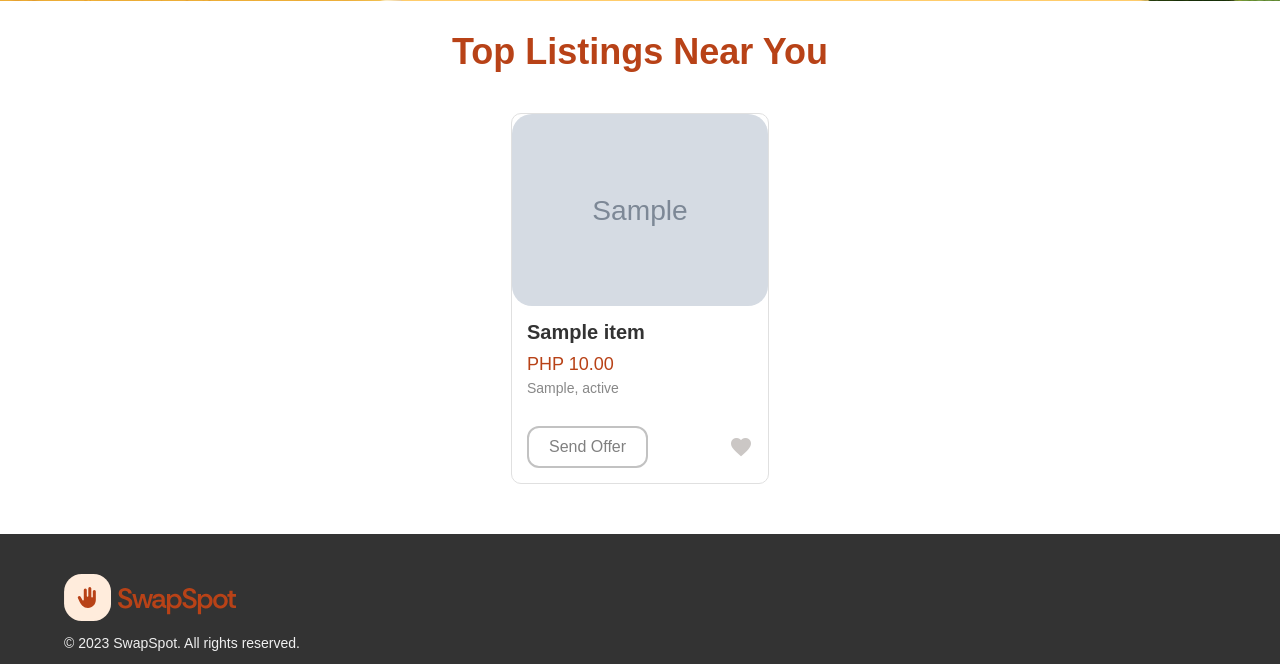
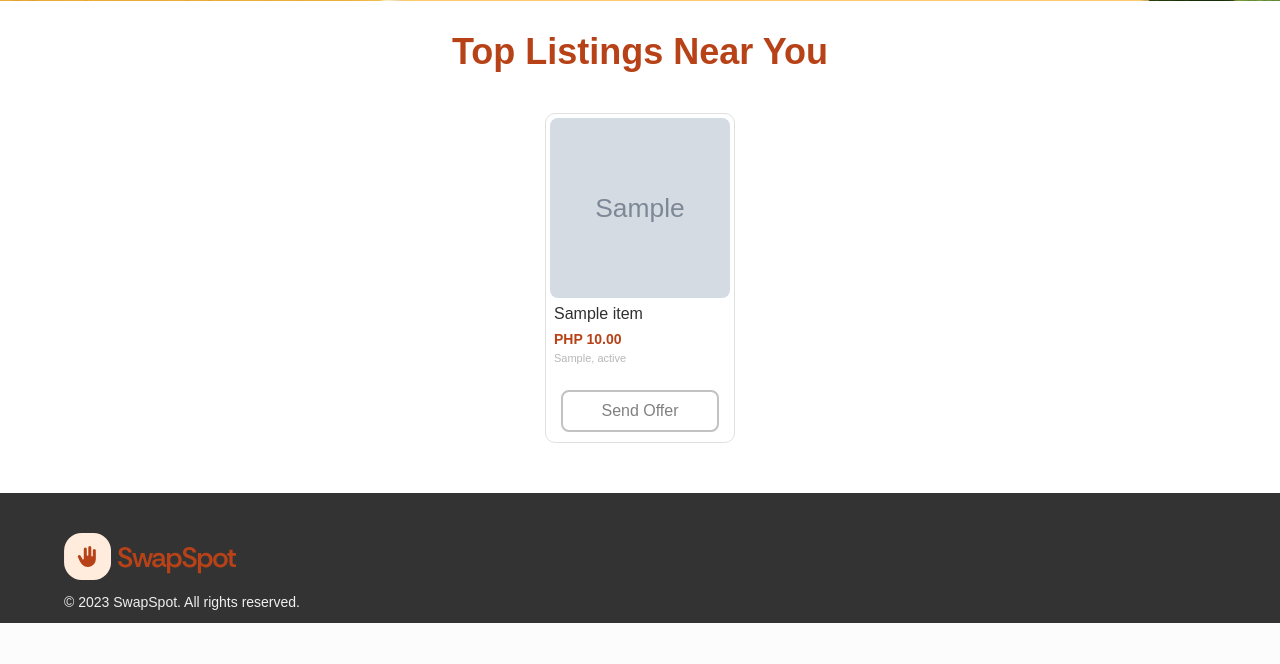
Before and after one commit to MasuRii/ItemExchangeApplication, a Django app: page /homepage/ in a window 1280 px wide. Shown: the part 575-1239 px from the top of the page. After the commit the page ends 1198 px from the top, so only its background shows below. Run offline with Django 5.2, Linux system fonts and the light colour scheme; a user stored in the database is signed in; tables that the repository leaves empty hold one stand-in row (values such as "Sample post"); grey boxes marked "Sample" are stand-in pictures.

Commit message:
UI UPDATEE
-fixed profile listing container
-fixed homepage listing container

```diff
--- a/static/css/homepage.css
+++ b/static/css/homepage.css
@@ -255,14 +255,14 @@ section h2 {
 }
 
 .product-card {
-	background-color: #FFFFFF;
+    background-color: #ffffff;
     border: 1px solid #E0E0E0;
     border-radius: 10px;
-	width: calc(25% - 30px);
-	display: flex;
-	flex-direction: column;
-	overflow: hidden;
-	position: relative;
+    width: 190px; /* Fixed width */
+    height: 330px; /* Fixed height */
+    flex-direction: column; /* Stack content vertically */
+    position: static;
+    overflow: hidden; /* Prevent content overflow */
 }
 
 .explore-discover {
@@ -270,65 +270,76 @@ section h2 {
 }
 
 .product-card img {
-	width: 100%;
-	height: auto;
-	object-fit: cover;
-	border-radius: 20px;
+    width: 188px;
+    height: 188px; /* Maintain frame size */
+    object-fit: cover; /* Scale and crop image to fit frame */
+    border-radius: 12px;
     box-shadow: none;
+    padding: 4px;
 }
 
 .card-content {
-	padding: 15px;
-	flex-grow: 1;
+    padding: 8px;
+    flex-grow: 1; /* Ensure content section grows to fill available space */
+    margin-bottom: 3px;
 }
 
-.product-card h3 {
-	font-size: 20px;
-	margin-bottom: 10px;
-	color: #333333;
+.title {
+    font-size: 16px;
+    color: #303030;
+    margin-bottom: 8px;
+    margin-top: -10px;
+
+    display: block;
+    width: calc(100% - 8px); /* Accounts for padding/margin */
+    white-space: nowrap; /* Prevents text from wrapping */
+    overflow: hidden; /* Hides overflow */
+    text-overflow: ellipsis; /* Adds ellipsis for overflowing text */
+
+    display: -webkit-box;
+    -webkit-line-clamp: 1; /* Limit to 1 line */
+    -webkit-box-orient: vertical; /* Set the box layout for a single line of text */
+    line-height: 1.2; /* Adjust line height for better control */
+    max-height: 1.2em; /* Limit to a single line height */
 }
 
 .product-card .price {
-	font-size: 18px;
+    font-size: 14px;
+	font-weight: bold;
     color: #B84217;
     margin-bottom: 5px;
 }
 
 .product-card .location {
-	font-size: 14px;
-	color: #888888;
+    font-size: 11px;
+    color: #b7b7b7;
+    margin-bottom: auto; /* Allow the location text to take up space */
 }
 
 
 .card-actions {
+    margin-top: auto; /* Push actions to the bottom */
+    padding: 15px;
     display: flex;
-	justify-content: space-between;
-	align-items: center;
-	padding: 15px;
-	gap: 10px;
+    justify-content: center; /* Center-align button */
 }
 
 .send-offer-btn {
     background-color: transparent;
-	color: #808080;
-	/* Grey text by default */
-	border: 2px solid #c2c2c2;
-	/* Grey border by default */
-	padding: 10px 20px;
-	border-radius: 12px;
+    color: #808080; /* Default grey text */
+    border: 2px solid #c2c2c2; /* Default grey border */
+    padding: 10px;
+    border-radius: 8px;
     cursor: pointer;
     font-size: 16px;
+	width: 170px;
     transition: all 0.3s ease;
-	/* Smooth transition for hover effects */
 }
 
 .send-offer-btn:hover {
-	background-color: #B84217;
-	/* Orange background on hover */
-	color: #FFFFFF;
-	/* White text on hover */
-	border-color: #B84217;
-	/* Orange border on hover */
+    background-color: #B84217; /* Orange background on hover */
+    color: #FFFFFF; /* White text on hover */
+    border-color: #B84217; /* Orange border on hover */
 }
 
 .category-buttons {
--- a/templates/exchange/homepage.html
+++ b/templates/exchange/homepage.html
@@ -97,7 +97,7 @@
             {% endif %}
 
             <div class="card-content">
-               <h3>{{ item.title }}</h3>
+               <p class="title">{{ item.title }}</p>
                <p class="price">PHP {{ item.price }}</p>
                <p class="location">
                   {% if item.user.city and item.user.state %}
@@ -113,7 +113,6 @@
             </div>
             <div class="card-actions">
                <button class="send-offer-btn">Send Offer</button>
-               <i class="material-icons clickable-heart">favorite</i>
             </div>
          </div>
          {% empty %}
```
Also changed, not shown: static/css/user_profile.css (+19 -29 lines), templates/exchange/user_profile.html (+6 -4 lines). Lines whose indentation alone changed are shown as unchanged.
